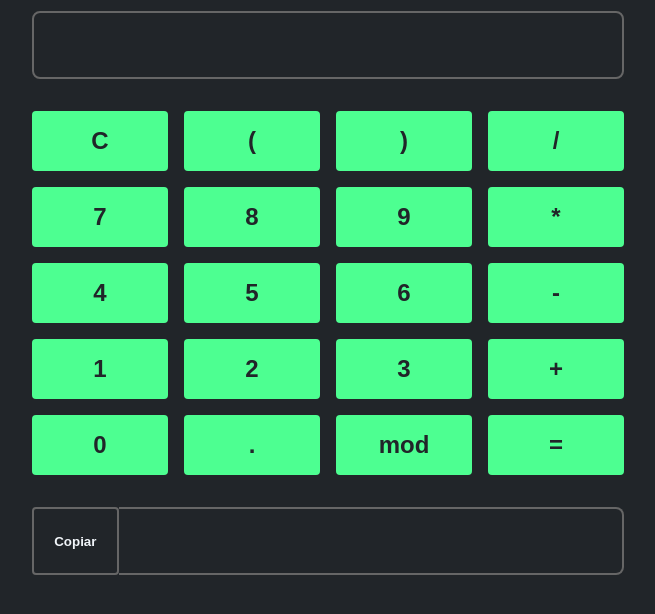
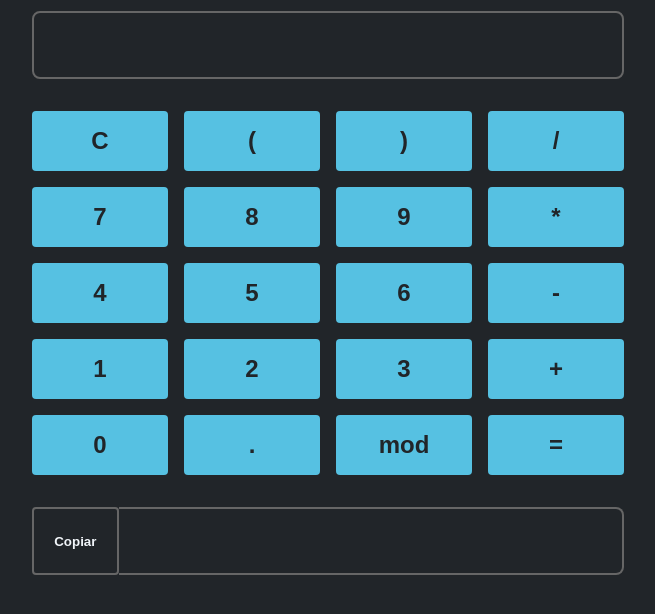
Before and after one commit to evbarretoo/Calc.js-HTML-CSS-JS, a plain HTML site: page index.html in a window 1280 px wide. Shown: the part 90-704 px from the top of the page, without its empty margins (312-967 px from the left). Drawn offline with Linux system fonts and the light colour scheme.

Commit message:
Update src/css/style.css

```diff
--- a/src/css/style.css
+++ b/src/css/style.css
@@ -8,7 +8,7 @@
     --bg-color: #212529;
     --border-color: #666;
     --font-color: #f1f5f9;
-    --primary-color: #4dff91;
+    --primary-color: #56c1e2;
     --error-color: #ff0043;
 }
 
```
